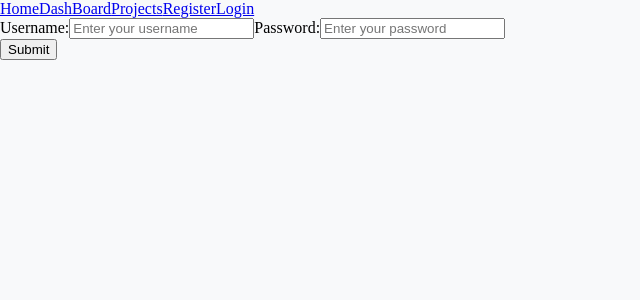
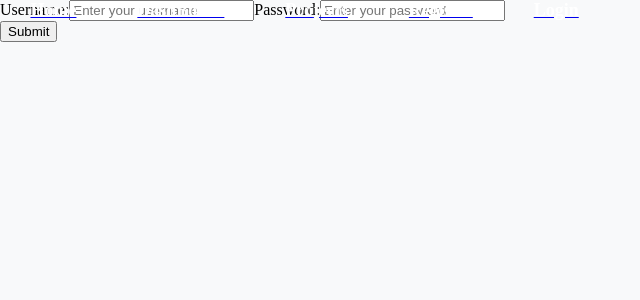
Before and after one commit to bw-virtualreality-2020/client, a React (Create React App) app: page /login in a window 1280 px wide. Shown: the top 300 px of the page, without its empty margins (0-640 px from the left). Built offline with nearby package versions, Linux system fonts and the light colour scheme.

Commit message:
fixed the nav added basic styling

```diff
--- a/src/App.js
+++ b/src/App.js
@@ -1,6 +1,7 @@
 import React from 'react';
 import { Switch, Route, Link } from 'react-router-dom';
 import PrivateRoute from './components/routes/PrivateRoute';
+import styled from 'styled-components';
 
 //  ROUTES
 import Home from './components/routes/Home';
@@ -9,17 +10,28 @@ import Projects from './components/routes/Projects';
 import Register from './components/Register';
 import Login from './components/Login';
 
+const Nav = styled.nav`
+  position: fixed;
+`
+
+const NavLink = styled.a`
+  color: white;
+  padding: 10%;
+  font-size: 18px;
+  font-weight: bold;
+`
+
 function App() {
   return (
     <>
       <header> {/* nav goes here */}
-        <nav>
-          <Link to='/'>Home</Link>
-          <Link to='/dashboard'>DashBoard</Link>
-          <Link to='/projects'>Projects</Link>
-          <Link to='/register'>Register</Link>
-          <Link to='/login'>Login</Link>
-        </nav>
+        <Nav>
+          <Link to='/'><NavLink>Home</NavLink></Link>
+          <Link to='/dashboard'><NavLink>DashBoard</NavLink></Link>
+          <Link to='/projects'><NavLink>Projects</NavLink></Link>
+          <Link to='/register'><NavLink>Register</NavLink></Link>
+          <Link to='/login'><NavLink>Login</NavLink></Link>
+        </Nav>
       </header>
       {/* ROUTES  */}
       <Switch>
--- a/src/components/routes/DashBoard.js
+++ b/src/components/routes/DashBoard.js
@@ -1,6 +1,5 @@
 import React, { useEffect } from 'react'
 import { useSelector } from 'react-redux';
-import 'css-doodle';
 import styled from 'styled-components';
 
 function Dashboard() {
@@ -32,9 +31,10 @@ function Dashboard() {
         color: white;
         display: flex;
         justify-content: center;
-        padding-top: 22%;
-        font-size: 35px;
+        padding-top: 20%;
+        font-size: 37px;
         font-weight: bold;
+        margin-top: 0;
     `
 
     return (
```
